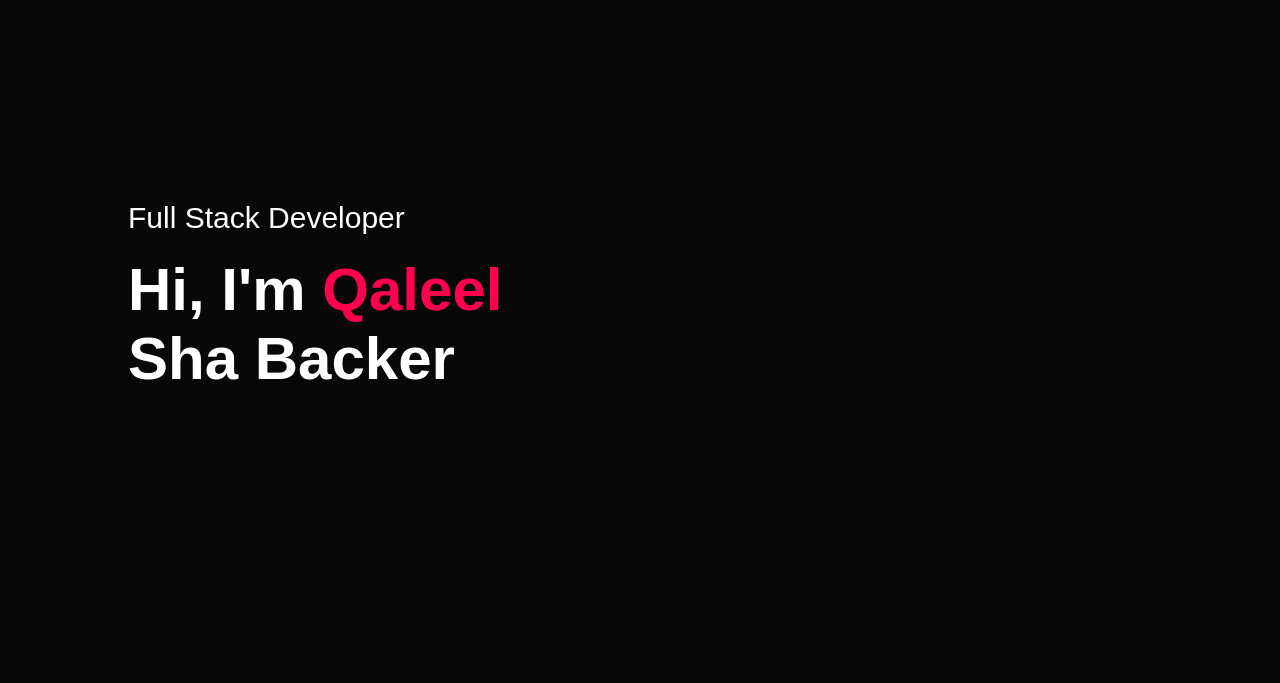
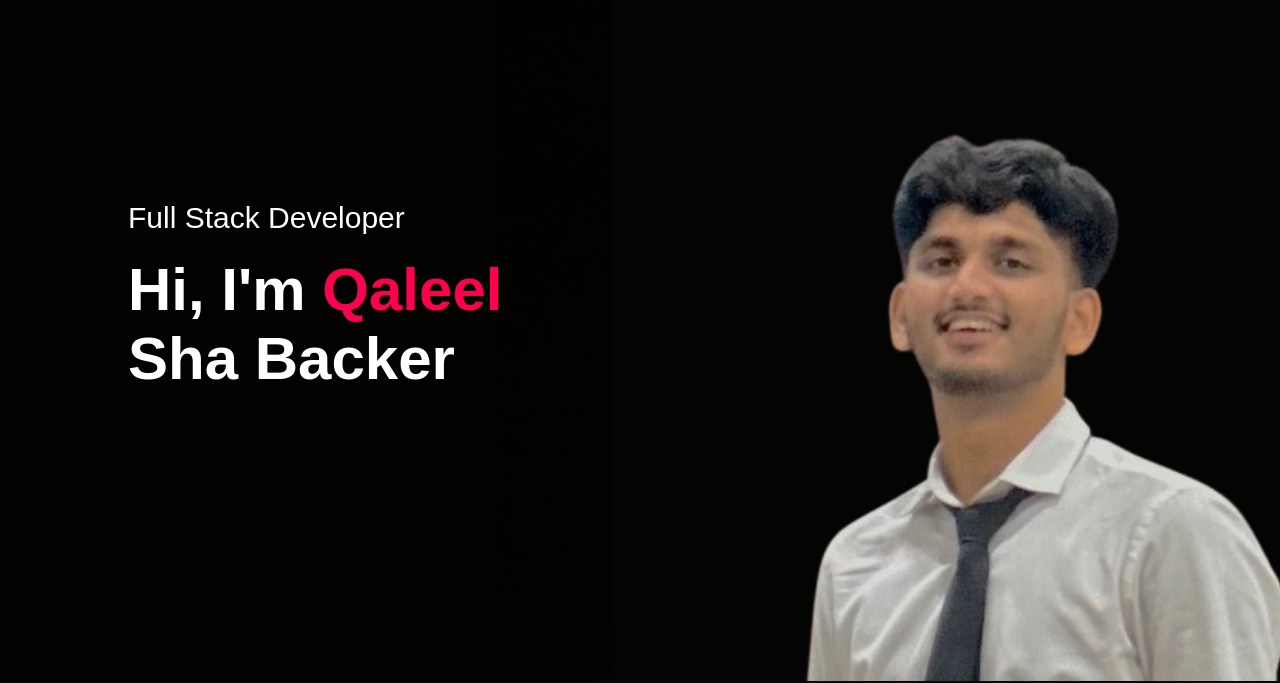
Before and after one commit to Qaleelsha/Personal-Portfolio, a plain HTML site: page index.html in a window 1280 px wide. Shown: the part 119-802 px from the top of the page. Drawn offline with Linux system fonts and the light colour scheme.

Commit message:
style.css

```diff
--- a/style.css
+++ b/style.css
@@ -15,7 +15,7 @@ body{
 #header{
     width: 100%;
     height: 100vh;
-    background-image: url(image/pc.png);
+    background-image: url(images/pc.png);
     background-size: cover;
 
     background-position: center;
```
